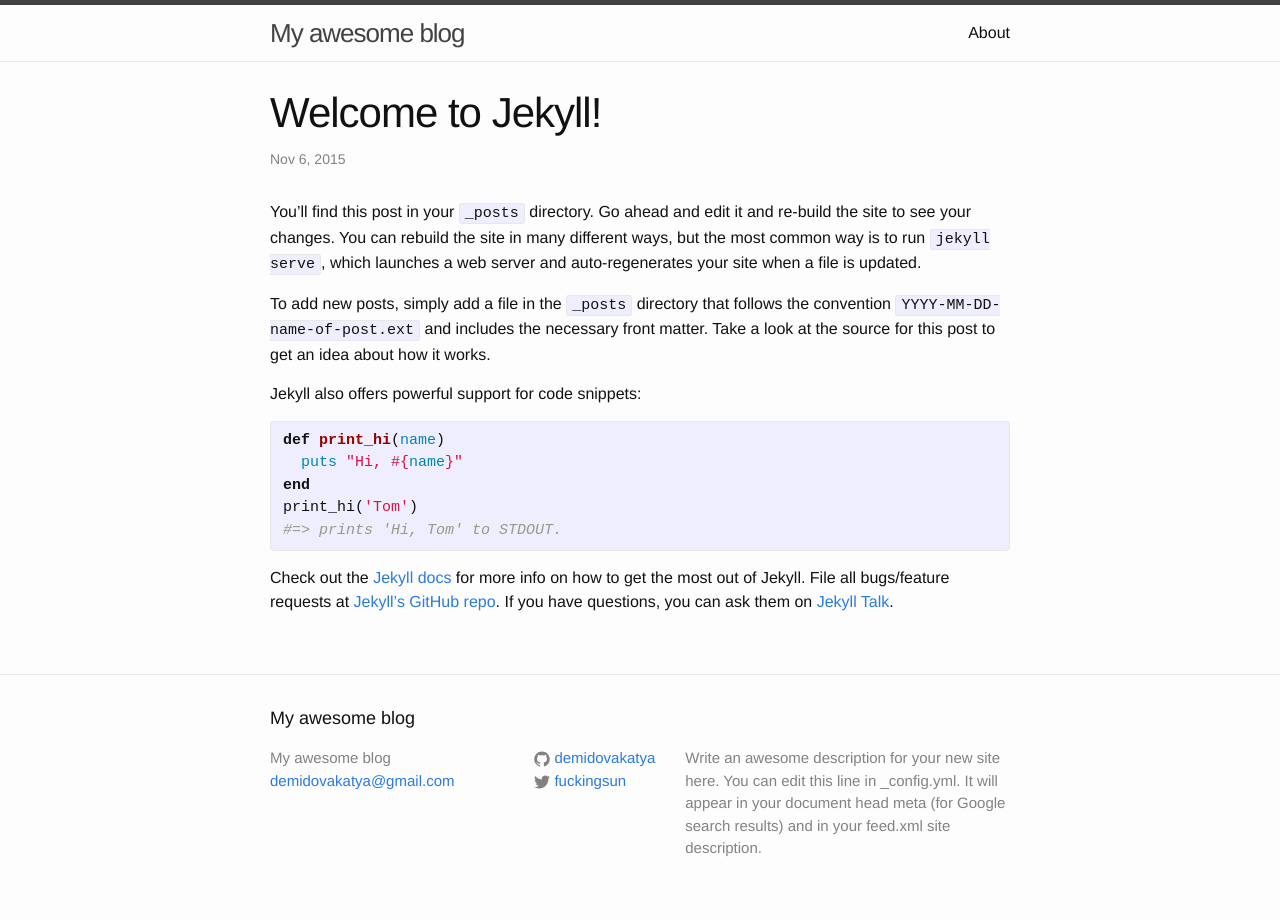
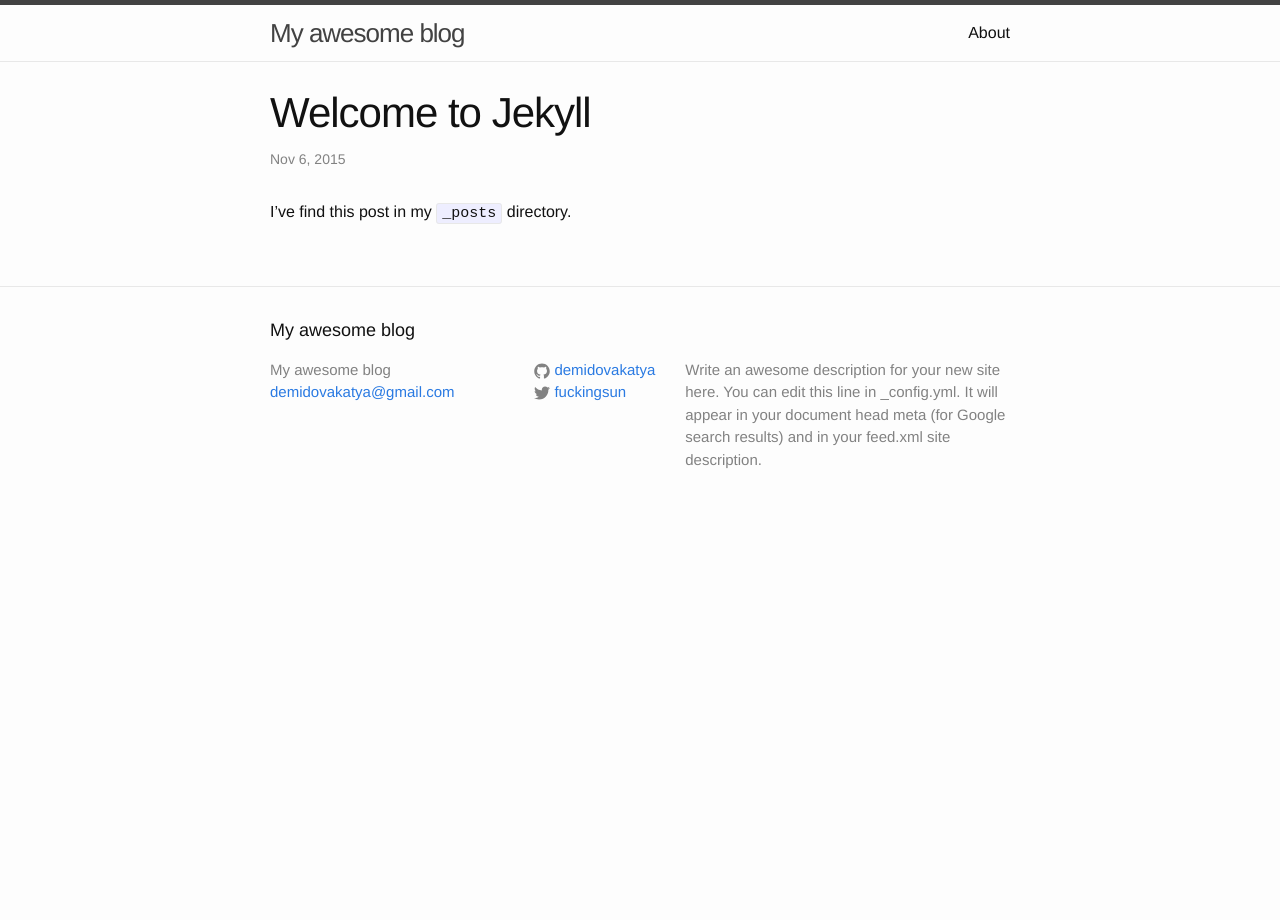
Before and after one commit to demidovakatya/demidovakatya.github.io, a Jekyll site: the page built from _posts/2015-11-06-welcome-to-jekyll.markdown, in a window 1280 px wide. Built offline with Jekyll 4.4.1, drawn with Linux system fonts in a browser that asks for light colours.

Commit message:
Added a post
(a post of verbal vomit)

```diff
--- a/_posts/2015-11-06-welcome-to-jekyll.markdown
+++ b/_posts/2015-11-06-welcome-to-jekyll.markdown
@@ -1,25 +1,7 @@
 ---
 layout: post
-title:  "Welcome to Jekyll!"
+title:  "Welcome to Jekyll"
 date:   2015-11-06 22:17:41 +0300
-categories: jekyll update
 ---
-You’ll find this post in your `_posts` directory. Go ahead and edit it and re-build the site to see your changes. You can rebuild the site in many different ways, but the most common way is to run `jekyll serve`, which launches a web server and auto-regenerates your site when a file is updated.
 
-To add new posts, simply add a file in the `_posts` directory that follows the convention `YYYY-MM-DD-name-of-post.ext` and includes the necessary front matter. Take a look at the source for this post to get an idea about how it works.
-
-Jekyll also offers powerful support for code snippets:
-
-{% highlight ruby %}
-def print_hi(name)
-  puts "Hi, #{name}"
-end
-print_hi('Tom')
-#=> prints 'Hi, Tom' to STDOUT.
-{% endhighlight %}
-
-Check out the [Jekyll docs][jekyll-docs] for more info on how to get the most out of Jekyll. File all bugs/feature requests at [Jekyll’s GitHub repo][jekyll-gh]. If you have questions, you can ask them on [Jekyll Talk][jekyll-talk].
-
-[jekyll-docs]: http://jekyllrb.com/docs/home
-[jekyll-gh]:   https://github.com/jekyll/jekyll
-[jekyll-talk]: https://talk.jekyllrb.com/
+I've find this post in my `_posts` directory.
```
Also changed, not shown: _posts/2015-11-07-jekyll-i-choose-you.markdown (added, +23 -0 lines), assets/castor-pollux.gif (added).
